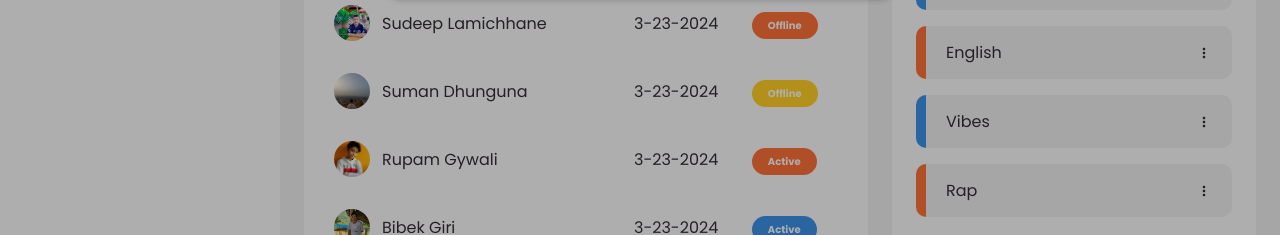
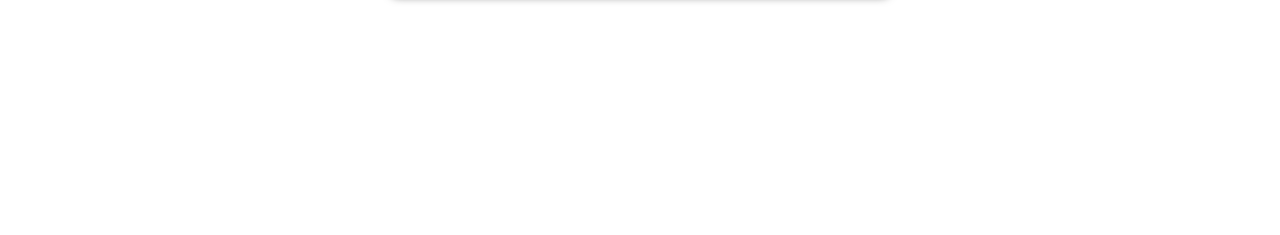
Before and after one commit to Sudeepdeve/listenwithsudeep, a plain HTML site: page index.html in a window 1280 px wide. Shown: the part 565-800 px from the top of the page. Drawn offline with nearby package versions, Linux system fonts and the light colour scheme.

Commit message:
Update index.html

```diff
--- a/index.html
+++ b/index.html
@@ -24,7 +24,7 @@
         top: 0;
         width: 100vw;
         height: 100vh;
-        background-color: rgba(0, 0, 0, .3);
+        background-color: white;
         display: grid;
         place-content: center;
         opacity: 0;
```
